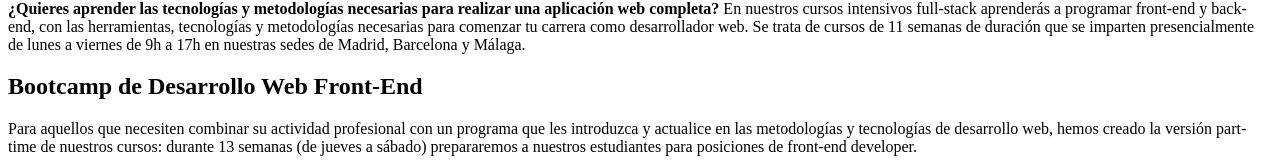
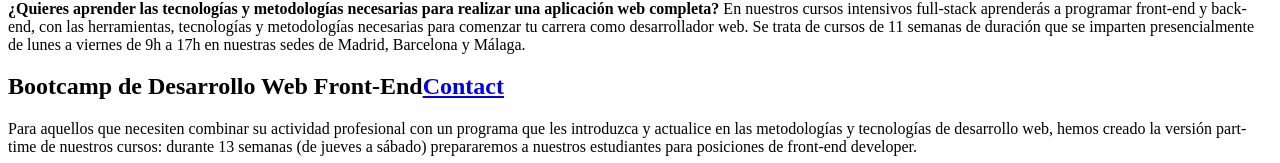
Before and after one commit to MarshallTino/202301-w1ch2-marcel-martino-victor-andujar, a website: page src/index.html in a window 1280 px wide. Shown: the part 427-590 px from the top of the page. Drawn offline with Linux system fonts and the light colour scheme.

```diff
--- a/src/index.html
+++ b/src/index.html
@@ -33,7 +33,7 @@
     metodologías necesarias para comenzar tu carrera como desarrollador web. Se trata de cursos de 11 semanas de
     duración
     que se imparten presencialmente de lunes a viernes de 9h a 17h en nuestras sedes de Madrid, Barcelona y Málaga.</p>
-  <h2>Bootcamp de Desarrollo Web Front-End</h2>
+  <h2>Bootcamp de Desarrollo Web Front-End<a href="./contact.html">Contact</a></h2>
   <p>Para aquellos que necesiten combinar su actividad profesional con un programa que les introduzca y actualice en las
     metodologías y tecnologías de desarrollo web, hemos creado la versión part-time de nuestros cursos: durante 13
     semanas
```
